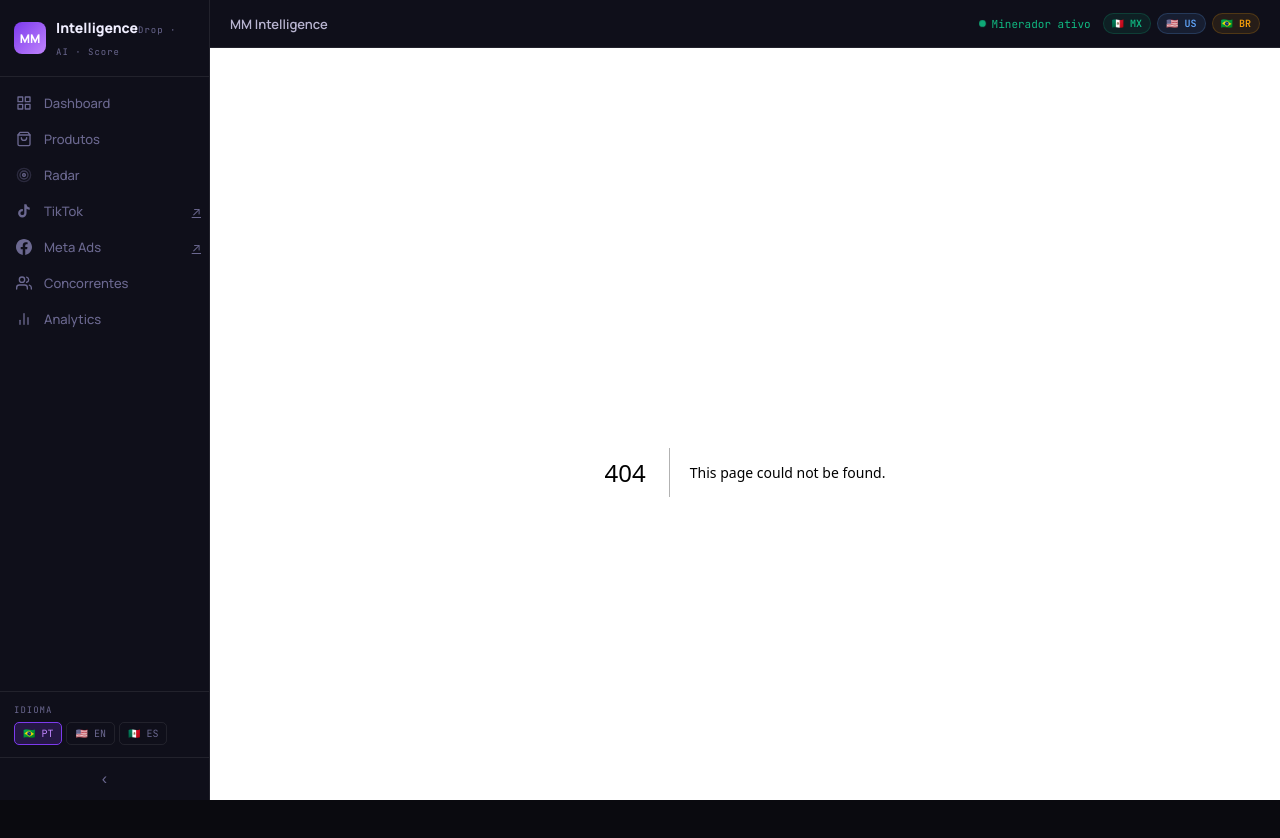
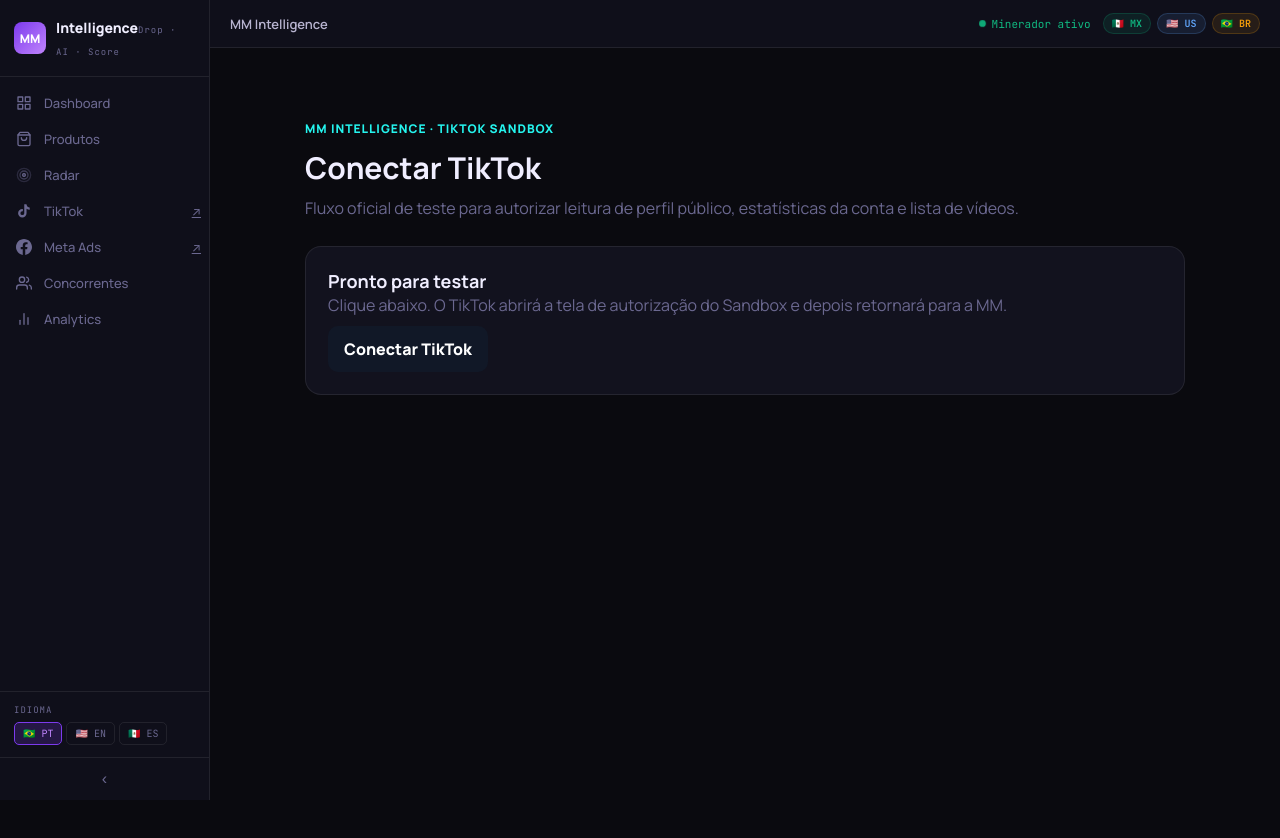
Before and after one commit to raqueri1970-sketch/mm-intelligence-app, a Next.js app: page /tiktok/connect in a window 1280 px wide. Before the commit this address had no page. Shown: the top 838 px of the page. After the commit the page ends 800 px from the top, so only its background shows below. Built offline with nearby package versions, Linux system fonts and the light colour scheme.

Commit message:
Add TikTok Sandbox connect page

```diff
--- /dev/null
+++ b/app/tiktok/connect/page.tsx
@@ -0,0 +1,80 @@
+'use client'
+
+import { useEffect, useState } from 'react'
+
+type Result = {
+  connected: boolean
+  name?: string
+  followers?: string
+  likes?: string
+  videos?: string
+  verified?: string
+  error?: string
+}
+
+export default function TikTokConnectPage() {
+  const [result, setResult] = useState<Result>({ connected: false })
+
+  useEffect(() => {
+    const p = new URLSearchParams(window.location.search)
+    setResult({
+      connected: p.get('connected') === '1',
+      name: p.get('name') || undefined,
+      followers: p.get('followers') || undefined,
+      likes: p.get('likes') || undefined,
+      videos: p.get('videos') || undefined,
+      verified: p.get('verified') || undefined,
+      error: p.get('error') || undefined,
+    })
+  }, [])
+
+  return (
+    <main style={{ maxWidth: 920, margin: '0 auto', padding: '48px 20px 80px' }}>
+      <div style={{ marginBottom: 24 }}>
+        <div style={{ fontSize: 12, fontWeight: 800, letterSpacing: '.08em', color: '#25f4ee', textTransform: 'uppercase' }}>MM Intelligence · TikTok Sandbox</div>
+        <h1 style={{ margin: '10px 0 8px', fontSize: 30 }}>Conectar TikTok</h1>
+        <p style={{ margin: 0, color: 'var(--text3)', lineHeight: 1.6 }}>Fluxo oficial de teste para autorizar leitura de perfil público, estatísticas da conta e lista de vídeos.</p>
+      </div>
+
+      <section style={{ background: 'var(--card)', border: '1px solid var(--border)', borderRadius: 16, padding: 22 }}>
+        {!result.connected && !result.error && (
+          <>
+            <h2 style={{ marginTop: 0, fontSize: 18 }}>Pronto para testar</h2>
+            <p style={{ color: 'var(--text3)', lineHeight: 1.6 }}>Clique abaixo. O TikTok abrirá a tela de autorização do Sandbox e depois retornará para a MM.</p>
+            <a href="/api/auth/tiktok/start" style={{ display: 'inline-block', marginTop: 8, background: '#111827', color: '#fff', borderRadius: 10, padding: '12px 16px', textDecoration: 'none', fontWeight: 800 }}>Conectar TikTok</a>
+          </>
+        )}
+
+        {result.error && (
+          <>
+            <h2 style={{ marginTop: 0, fontSize: 18, color: '#ef4444' }}>Falha na conexão</h2>
+            <p style={{ color: 'var(--text3)' }}>{result.error}</p>
+            <a href="/api/auth/tiktok/start" style={{ display: 'inline-block', marginTop: 8, background: '#111827', color: '#fff', borderRadius: 10, padding: '12px 16px', textDecoration: 'none', fontWeight: 800 }}>Tentar novamente</a>
+          </>
+        )}
+
+        {result.connected && (
+          <>
+            <div style={{ display: 'inline-flex', alignItems: 'center', gap: 8, background: 'rgba(16,185,129,.1)', color: '#10b981', border: '1px solid rgba(16,185,129,.35)', borderRadius: 999, padding: '6px 10px', fontSize: 12, fontWeight: 800 }}>Conexão autorizada</div>
+            <h2 style={{ fontSize: 22, marginBottom: 6 }}>{result.name || 'Conta TikTok conectada'}</h2>
+            <p style={{ color: 'var(--text3)', marginTop: 0 }}>Os dados abaixo vieram da autorização do TikTok Sandbox.</p>
+            <div style={{ display: 'grid', gridTemplateColumns: 'repeat(auto-fit,minmax(150px,1fr))', gap: 12, marginTop: 18 }}>
+              <Stat label="Seguidores" value={result.followers || '—'} />
+              <Stat label="Curtidas" value={result.likes || '—'} />
+              <Stat label="Vídeos lidos" value={result.videos || '—'} />
+              <Stat label="Verificado" value={result.verified === 'true' ? 'Sim' : result.verified === 'false' ? 'Não' : '—'} />
+            </div>
+            <div style={{ marginTop: 18, fontSize: 12, color: 'var(--text3)' }}>Escopos usados: user.info.profile · user.info.stats · video.list</div>
+          </>
+        )}
+      </section>
+    </main>
+  )
+}
+
+function Stat({ label, value }: { label: string, value: string }) {
+  return <div style={{ border: '1px solid var(--border)', borderRadius: 12, padding: 14 }}>
+    <div style={{ color: 'var(--text3)', fontSize: 11 }}>{label}</div>
+    <div style={{ fontSize: 22, fontWeight: 900, marginTop: 6 }}>{value}</div>
+  </div>
+}
```
